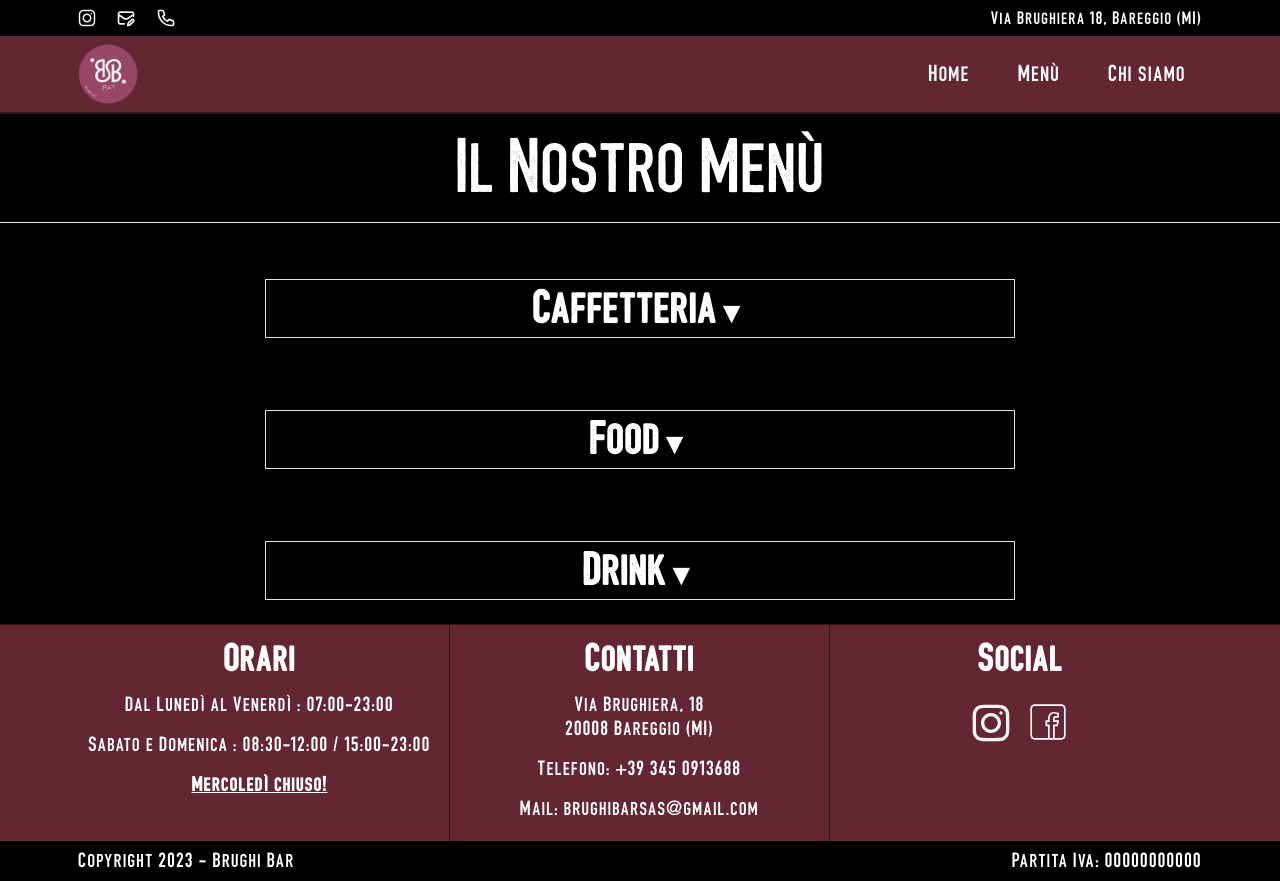
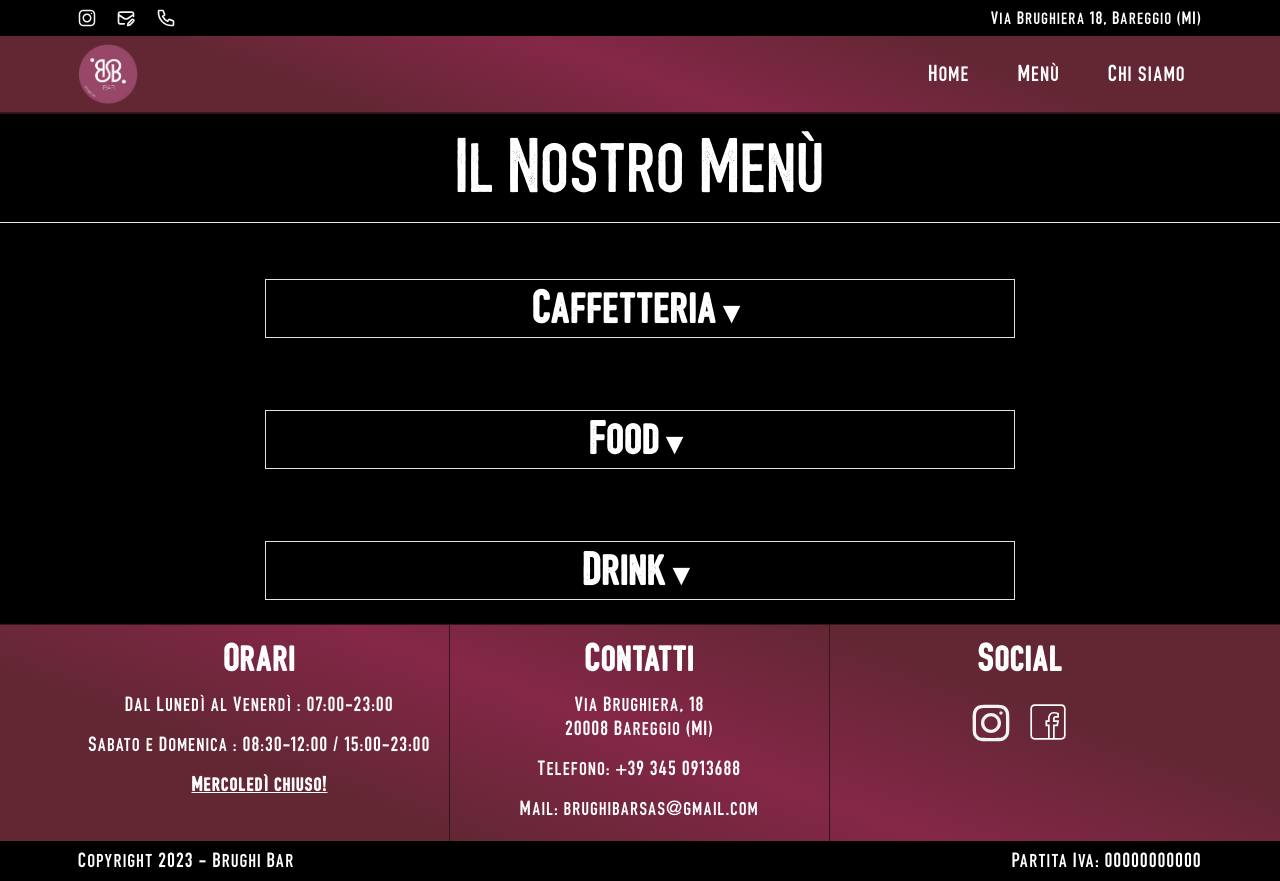
Before and after one commit to Massolinii/bar_brughi, a Next.js app: page /menu in a window 1280 px wide. Built offline with nearby package versions, Linux system fonts and the light colour scheme.

Commit message:
fixed fonts and navbar gradient

```diff
--- a/src/app/globals.css
+++ b/src/app/globals.css
@@ -6,3 +6,7 @@ main {
   background: black;
   min-height: 60vh;
 }
+
+.grad-magenta {
+  background: linear-gradient(20deg, #632734 25%, #852748 50%, #632734 75%);
+}
--- a/src/app/layout.js
+++ b/src/app/layout.js
@@ -8,12 +8,7 @@ import NavbarAddress from "@/components/NavbarAddress";
 
 import localFont from "next/font/local";
 
-/* const font = BarBooth({
-  subsets: ["latin"],
-  weight: "400",
-}); */
-
-const myFont = localFont({
+const barbooth = localFont({
   src: "./barbooth.ttf",
   display: "swap",
 });
@@ -26,7 +21,7 @@ export const metadata = {
 export default function RootLayout({ children }) {
   return (
     <html lang="en">
-      <body className={myFont.className}>
+      <body className={barbooth.className}>
         <div className="text-white tracking-widest">
           <NavbarAddress />
           <Navbar />
--- a/src/components/Footer.js
+++ b/src/components/Footer.js
@@ -3,7 +3,7 @@ import React from "react";
 
 export default function Footer() {
   return (
-    <div className="bg-magenta w-full border-t border-darkmag ">
+    <div className="grad-magenta w-full border-t border-darkmag ">
       <div className="container mx-auto flex flex-wrap justify-between px-0">
         <div className="w-full md:w-1/2 lg:w-1/3 text-center border-b lg:border-b-0 lg:border-r border-darkmag pb-1">
           <h2 className="text-2xl md:text-3xl font-bold py-3 mb-0">Orari</h2>
--- a/src/components/Navbar.js
+++ b/src/components/Navbar.js
@@ -33,7 +33,7 @@ export default function Navbar() {
   ];
 
   return (
-    <div className="bg-magenta sticky top-0 z-50 w-full border-b-2 border-darkmag">
+    <div className="grad-magenta sticky top-0 z-50 w-full border-b-2 border-darkmag">
       <div className="container mx-auto flex justify-between items-center p-2">
         <div className="logo">
           <a href="/" className="no-underline text-white">
--- a/src/components/home/Hero.js
+++ b/src/components/home/Hero.js
@@ -23,7 +23,7 @@ export default function Hero() {
           </p>
         </div>
         <button
-          className="border-2 border-darkmag bg-magenta hover:bg-darkmag font-bold py-2 px-4 rounded tracking-widest"
+          className="border-2 border-darkmag bg-magenta hover:bg-darkmag hover:border-magenta font-bold py-2 px-4 rounded tracking-widest"
           onClick={() => {
             const heroPresentationSection = document.getElementById(
               "hero-presentation-section"
--- a/src/components/home/HeroPresentation.js
+++ b/src/components/home/HeroPresentation.js
@@ -5,6 +5,13 @@ import aperitivophoto from "../../images/aperitivo-prova.webp";
 
 import { useEffect, useState } from "react";
 import Spacer from "@/assets/Spacer";
+
+import { Cairo } from "next/font/google";
+
+export const novaMono = Cairo({
+  weight: "400",
+  subsets: ["latin"],
+});
 
 export default function HeroPresentation() {
   const [stoolsArray, setStoolsArray] = useState([]);
@@ -44,6 +51,7 @@ export default function HeroPresentation() {
   }, []);
 
   return (
+    <div className={novaMono.className}>
       <div className="bg-black w-full" id="hero-presentation-section">
         <Spacer count={3} />
         <div className="container mx-auto grid grid-cols-12 gap-4 p-0 md:my-8 overflow-hidden">
@@ -91,14 +99,14 @@ export default function HeroPresentation() {
 
             <p className="p-2 me-3 md:me-16 border-l-2 text-xl tracking-wider border-magenta">
               Abbiamo voluto creare un angolo raffinato ma allo stesso tempo
-            accogliente, in cui non solo troverai cocktail impeccabili e ottimi
-            aperitivi, ma anche un ambiente vibrante, perfetto per chi cerca
-            incontri stimolanti e serate indimenticabili.
+              accogliente, in cui non solo troverai cocktail impeccabili e
+              ottimi aperitivi, ma anche un ambiente vibrante, perfetto per chi
+              cerca incontri stimolanti e serate indimenticabili.
             </p>
 
             <p className="p-2 me-6 md:me-24 border-l-2 border-b-2 text-xl tracking-wider border-magenta">
-            Nato da un sogno, il nostro bar è diventato il luogo ideale per chi
-            desidera vivere momenti speciali in buona compagnia.
+              Nato da un sogno, il nostro bar è diventato il luogo ideale per
+              chi desidera vivere momenti speciali in buona compagnia.
             </p>
           </div>
           <br /> <br />
@@ -113,5 +121,6 @@ export default function HeroPresentation() {
           )}
         </div>
       </div>
+    </div>
   );
 }
--- a/src/components/home/HomeBanner.js
+++ b/src/components/home/HomeBanner.js
@@ -17,7 +17,7 @@ export default function HomeBanner({ image, text, link, icon }) {
             className="text-white no-underline"
             rel="noopener noreferrer"
           >
-            <h2 className="inline-block text-3xl md:text-5xl mb-0 font-bold bg-magenta bg-opacity-75 p-2 border-2 border-darkmag">
+            <h2 className="inline-block text-3xl md:text-5xl mb-0 font-bold bg-magenta bg-opacity-75 p-2 border-2 border-darkmag hover:bg-darkmag hover:border-magenta">
               {text}
             </h2>
           </a>
--- a/src/components/menu/ProductList.js
+++ b/src/components/menu/ProductList.js
@@ -1,7 +1,10 @@
 import { useState } from "react";
+
+import { novaMono } from "../home/HeroPresentation";
 
 export default function ProductList({ title, products }) {
   return (
+    <div className={novaMono.className}>
       <div className="max-w-screen-md mx-auto">
         <h2 className="text-3xl bg-magenta mb-0 py-1 text-center text-bold text-2xl tracking-wide">
           {title}
@@ -36,5 +39,6 @@ export default function ProductList({ title, products }) {
           ))}
         </div>
       </div>
+    </div>
   );
 }
```
Lines whose indentation alone changed are shown as unchanged.
